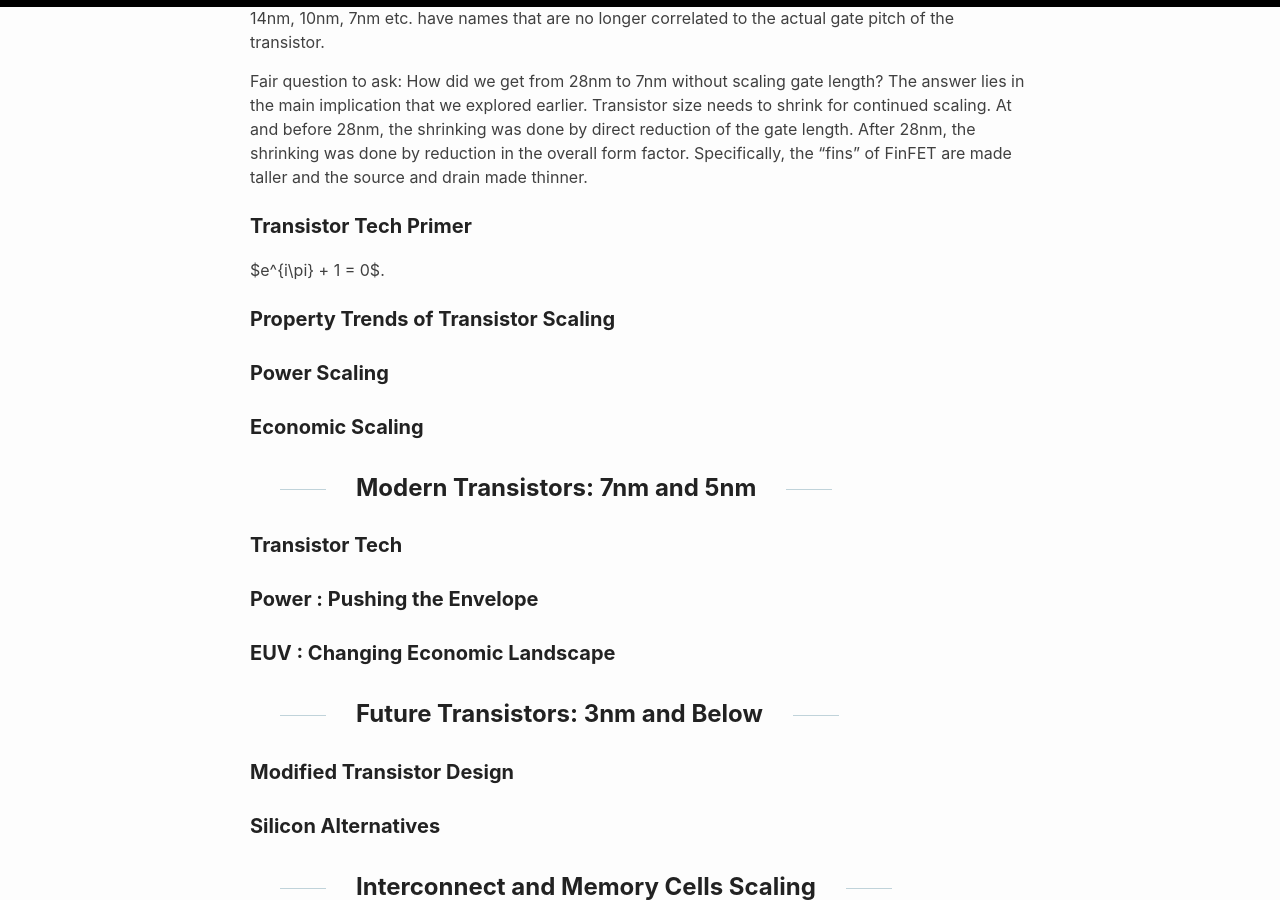
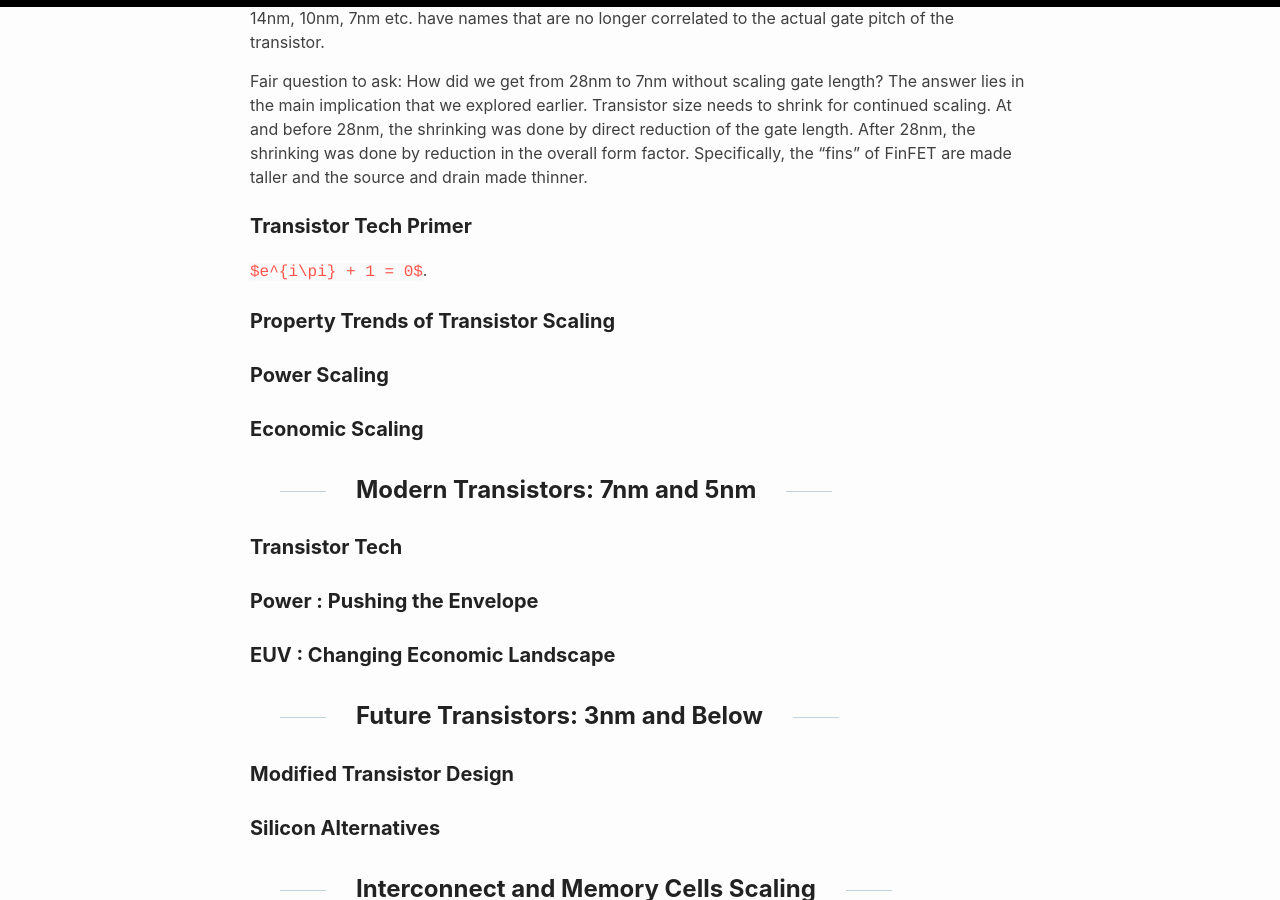
Before and after one commit to nipunagarwala/nipunagarwala.github.io, a Jekyll site: the page built from _posts/2020-10-06-Semiconductor-process-tech-future.md, in a window 1280 px wide and 900 px high, scrolled down 2387 px. Built offline with Jekyll 4.4.1, drawn with Linux system fonts in a browser that asks for light colours.

```diff
--- a/_posts/2020-10-06-Semiconductor-process-tech-future.md
+++ b/_posts/2020-10-06-Semiconductor-process-tech-future.md
@@ -38,7 +38,7 @@ Fair question to ask: How did we get from 28nm to 7nm without scaling gate lengt
 
 ### Transistor Tech Primer
 
-$e^{i\pi} + 1 = 0$.
+`$e^{i\pi} + 1 = 0$`.
 
 
 ### Property Trends of Transistor Scaling
```
